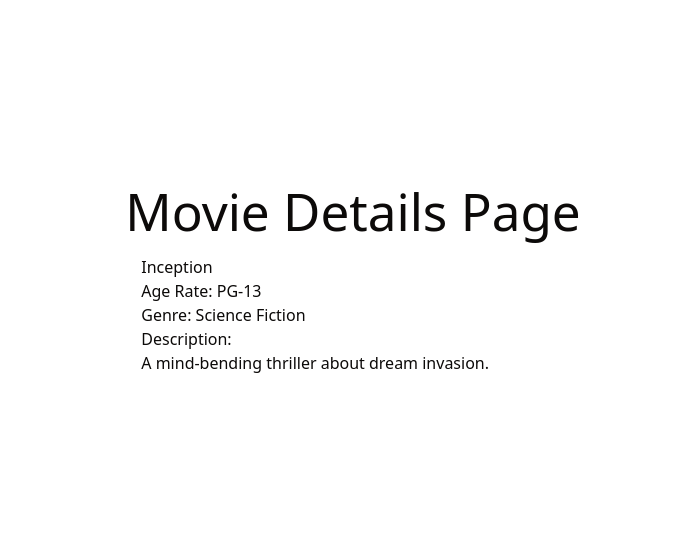
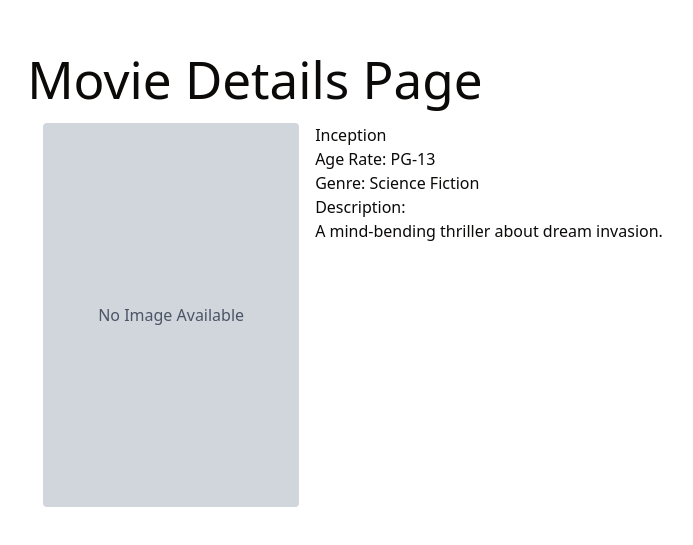
Before and after one commit to erik-per-lidstrom/Movie-night-planer, a React (Vite) app: page /1 in a window 1280 px wide. Shown: the part 113-658 px from the top of the page, without its empty margins (287-980 px from the left). Built offline with nearby package versions, Linux system fonts and the light colour scheme.

Commit message:
cange to beter handel on img in movie

```diff
--- a/src/pages/movie.page.tsx
+++ b/src/pages/movie.page.tsx
@@ -19,12 +19,16 @@ const MoviePage = () => {
     <div className="movie-page p-4">
       <h1>Movie Details Page </h1>
       <div className="flex flex-col lg:flex-row p-4 gap-4 items-center md:items-start">
-        {movie?.imgUrl && (
+        {movie?.imgUrl !== "" && movie?.imgUrl ? (
           <img
-            className="max-w-2xl h-auto"
             src={movie.imgUrl}
             alt={movie.title}
+            className="w-64 h-auto rounded"
           />
+        ) : (
+          <div className="w-64 h-96 bg-gray-300 flex items-center justify-center rounded">
+            <span className="text-gray-600">No Image Available</span>
+          </div>
         )}
         {movie ? (
           <div className="movie-details flex flex-col ">
```
